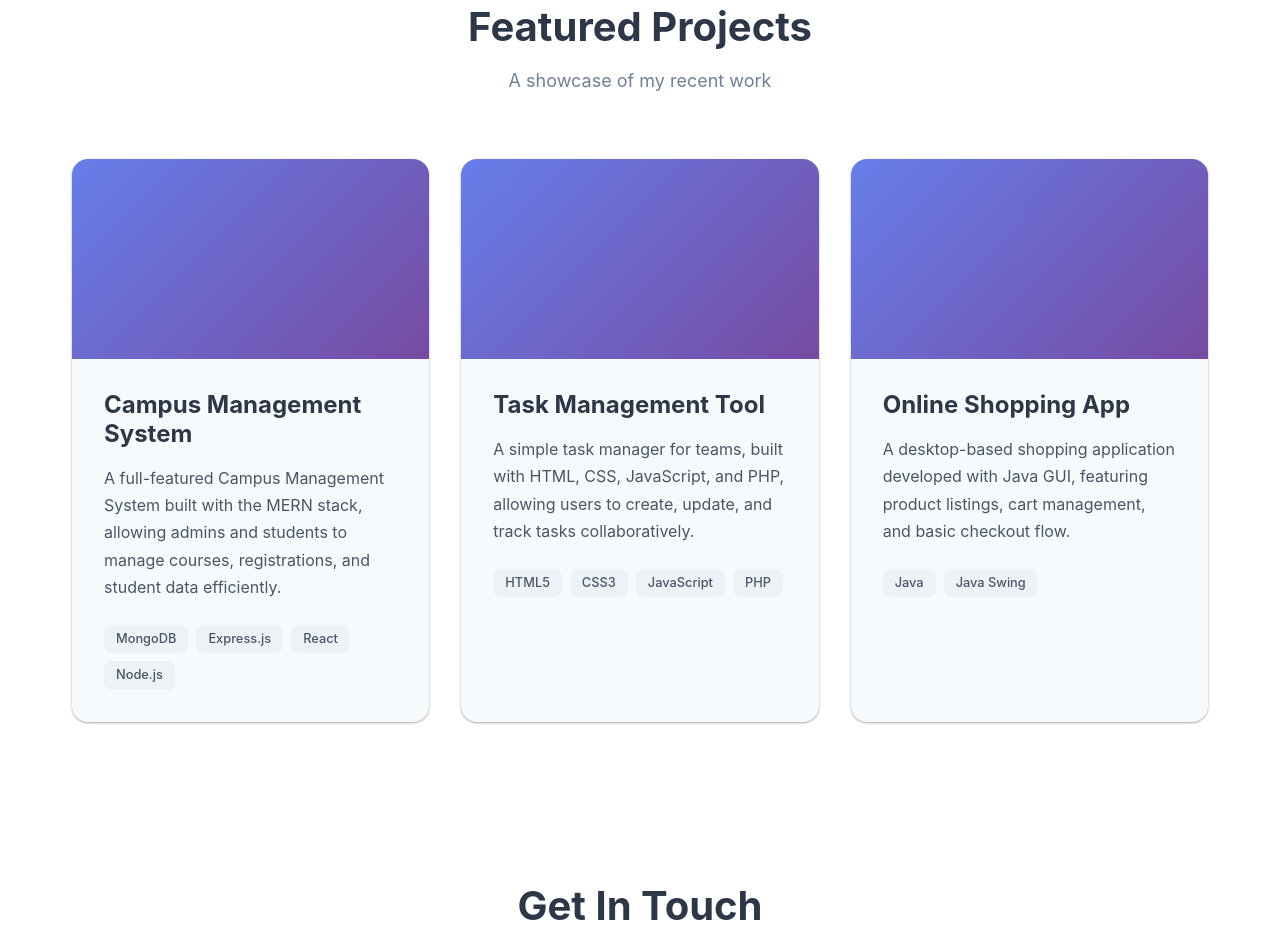
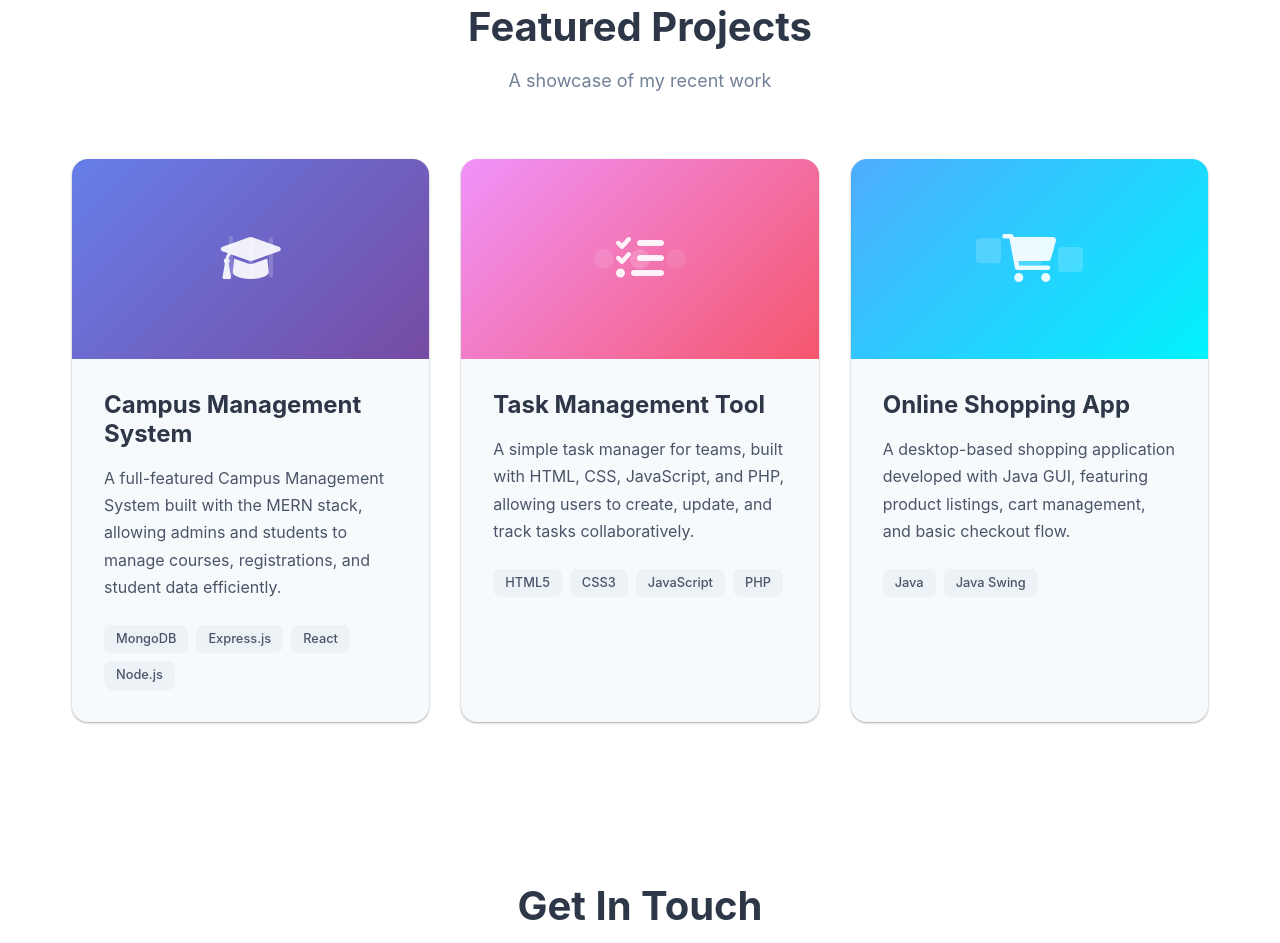
Before and after one commit to isararafi/Portfolio, a plain HTML site: page index.html in a window 1280 px wide. Shown: the part 3193-4136 px from the top of the page. Drawn offline with Linux system fonts and the light colour scheme.

Commit message:
added icons

```diff
--- a/index.html
+++ b/index.html
@@ -174,7 +174,17 @@
     </div>
     <div class="projects-container">
       <div class="project-card">
-        <div class="project-image">
+        <div class="project-image cms-project">
+          <div class="project-visual">
+            <div class="project-icon">
+              <i class="fas fa-graduation-cap"></i>
+            </div>
+            <div class="project-pattern">
+              <div class="pattern-line"></div>
+              <div class="pattern-line"></div>
+              <div class="pattern-line"></div>
+            </div>
+          </div>
           <div class="project-overlay">
             <div class="project-links">
               <a href="https://github.com/shahzeb149/CMS-Project" class="project-link"><i class="fas fa-external-link-alt"></i></a>
@@ -199,7 +209,17 @@
       </div>
 
       <div class="project-card">
-        <div class="project-image">
+        <div class="project-image task-project">
+          <div class="project-visual">
+            <div class="project-icon">
+              <i class="fas fa-tasks"></i>
+            </div>
+            <div class="project-pattern">
+              <div class="pattern-circle"></div>
+              <div class="pattern-circle"></div>
+              <div class="pattern-circle"></div>
+            </div>
+          </div>
           <div class="project-overlay">
             <div class="project-links">
               <a href="https://github.com/isararafi/Task-Manager" class="project-link"><i class="fas fa-external-link-alt"></i></a>
@@ -224,7 +244,17 @@
       </div>
 
       <div class="project-card">
-        <div class="project-image">
+        <div class="project-image shopping-project">
+          <div class="project-visual">
+            <div class="project-icon">
+              <i class="fas fa-shopping-cart"></i>
+            </div>
+            <div class="project-pattern">
+              <div class="pattern-square"></div>
+              <div class="pattern-square"></div>
+              <div class="pattern-square"></div>
+            </div>
+          </div>
           <div class="project-overlay">
             <div class="project-links">
               <a href="https://github.com/isararafi/Sara-sPrettyPicks" class="project-link"><i class="fas fa-external-link-alt"></i></a>
--- a/style.css
+++ b/style.css
@@ -646,6 +646,99 @@ section {
     background: linear-gradient(135deg, var(--primary-color), var(--secondary-color));
     position: relative;
     overflow: hidden;
+    display: flex;
+    align-items: center;
+    justify-content: center;
+}
+
+.project-visual {
+    position: relative;
+    width: 100%;
+    height: 100%;
+    display: flex;
+    align-items: center;
+    justify-content: center;
+}
+
+.project-icon {
+    font-size: 3rem;
+    color: rgba(255, 255, 255, 0.9);
+    z-index: 2;
+    position: relative;
+}
+
+.project-pattern {
+    position: absolute;
+    top: 0;
+    left: 0;
+    width: 100%;
+    height: 100%;
+    display: flex;
+    align-items: center;
+    justify-content: center;
+    gap: 1rem;
+    opacity: 0.3;
+}
+
+.pattern-line {
+    width: 4px;
+    height: 40px;
+    background: rgba(255, 255, 255, 0.6);
+    border-radius: 2px;
+    animation: float 3s ease-in-out infinite;
+}
+
+.pattern-line:nth-child(2) {
+    animation-delay: 0.5s;
+}
+
+.pattern-line:nth-child(3) {
+    animation-delay: 1s;
+}
+
+.pattern-circle {
+    width: 20px;
+    height: 20px;
+    background: rgba(255, 255, 255, 0.6);
+    border-radius: 50%;
+    animation: pulse 2s ease-in-out infinite;
+}
+
+.pattern-circle:nth-child(2) {
+    animation-delay: 0.7s;
+}
+
+.pattern-circle:nth-child(3) {
+    animation-delay: 1.4s;
+}
+
+.pattern-square {
+    width: 25px;
+    height: 25px;
+    background: rgba(255, 255, 255, 0.6);
+    border-radius: 4px;
+    animation: float 2.5s ease-in-out infinite;
+}
+
+.pattern-square:nth-child(2) {
+    animation-delay: 0.8s;
+}
+
+.pattern-square:nth-child(3) {
+    animation-delay: 1.6s;
+}
+
+/* Project-specific themes */
+.cms-project {
+    background: linear-gradient(135deg, #667eea, #764ba2);
+}
+
+.task-project {
+    background: linear-gradient(135deg, #f093fb, #f5576c);
+}
+
+.shopping-project {
+    background: linear-gradient(135deg, #4facfe, #00f2fe);
 }
 
 .project-overlay {
```
